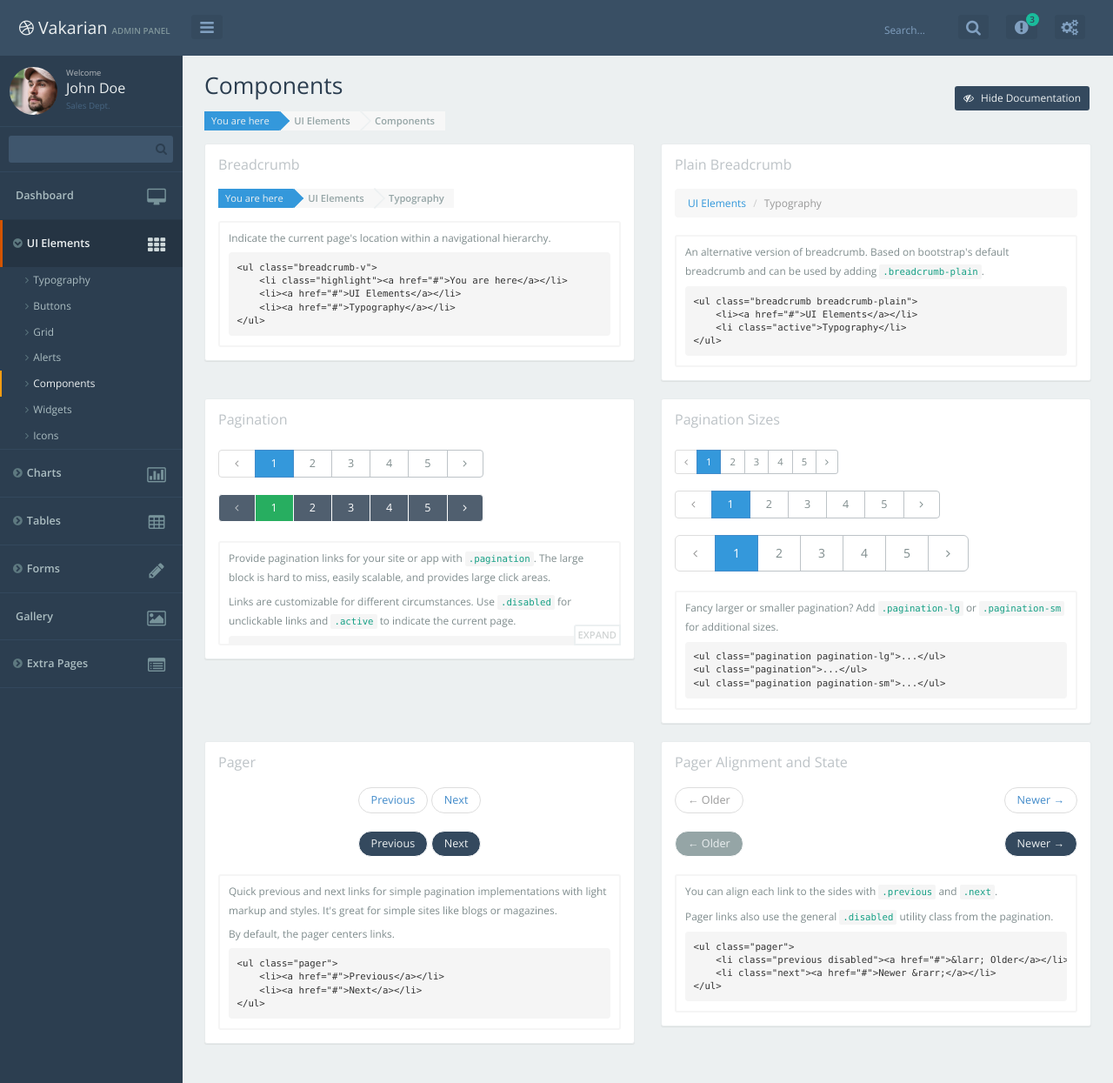
After one commit to vivekagr/vakarian, a Flask app: page /components.html in a window 1280 px wide. The commit adds this page. Shown: the whole page at 87% size. Run offline with Flask 2, Linux system fonts and the light colour scheme; some libraries are stand-ins or nearby versions.

Commit message:
Add components page with pagination and pager.

```diff
--- a/nav.py
+++ b/nav.py
@@ -6,7 +6,7 @@ nav_menu = [
         { 'title': 'Buttons', 'template': 'buttons.html' },
         { 'title': 'Grid', 'template': 'grid.html' },
         { 'title': 'Alerts', 'template': 'alerts.html' },
-        { 'title': 'Components', 'template': '#' },
+        { 'title': 'Components', 'template': 'components.html' },
         { 'title': 'Widgets', 'template': '#' },
         { 'title': 'Icons', 'template': 'icons.html' },
     ] },
--- a/static/css/compiled/base.css
+++ b/static/css/compiled/base.css
@@ -742,24 +742,24 @@ pre {
   border-left-width: 6px;
   border-radius: 0; }
 
-.breadcrumb-alt {
+.breadcrumb-v {
   background: transparent;
   list-style: none;
   padding-left: 0;
   margin: 5px 0 15px;
   font-size: 0.8em; }
-  .breadcrumb-alt li {
+  .breadcrumb-v li {
     display: inline-block;
     margin-right: -3px; }
-    .breadcrumb-alt li:first-child a {
+    .breadcrumb-v li:first-child a {
       padding-left: 8px; }
-    .breadcrumb-alt li:last-child a:after {
+    .breadcrumb-v li:last-child a:after {
       content: none; }
-    .breadcrumb-alt li.highlight a {
+    .breadcrumb-v li.highlight a {
       background-color: #3498db;
       color: #ecf0f1;
       font-weight: 400; }
-      .breadcrumb-alt li.highlight a:after {
+      .breadcrumb-v li.highlight a:after {
         background-color: #3498db;
         border-color: #3498db;
         -webkit-transform: scale(0.707) rotate(45deg);
@@ -767,17 +767,17 @@ pre {
         -ms-transform: scale(0.707) rotate(45deg);
         -o-transform: scale(0.707) rotate(45deg);
         transform: scale(0.707) rotate(45deg); }
-  .breadcrumb-alt a {
+  .breadcrumb-v a {
     display: inline-block;
     line-height: 22px;
     background-color: #F7F7F7;
     color: #95a5a6;
     font-weight: 600;
     padding: 0 11.5px 0 17px; }
-    .breadcrumb-alt a:hover {
+    .breadcrumb-v a:hover {
       text-decoration: none;
       color: #34495e; }
-    .breadcrumb-alt a:after {
+    .breadcrumb-v a:after {
       content: '';
       position: absolute;
       background-color: #F7F7F7;
@@ -791,3 +791,66 @@ pre {
       -ms-transform: scale(0.767) rotate(45deg);
       -o-transform: scale(0.767) rotate(45deg);
       transform: scale(0.767) rotate(45deg); }
+
+.breadcrumb-plain {
+  font-size: 0.86em;
+  background-color: #F7F7F7; }
+  .breadcrumb-plain > li > a {
+    color: #3498db; }
+
+.pagination > li > a {
+  border-color: #bdc3c7;
+  color: #7f8c8d;
+  padding-left: 18px;
+  padding-right: 18px;
+  font-size: 0.9em; }
+  .pagination > li > a:hover {
+    color: #2c3e50;
+    background-color: #ecf0f1;
+    border-color: #bdc3c7; }
+.pagination.pagination-sm > li > a {
+  padding-left: 10px;
+  padding-right: 10px;
+  font-size: 0.8em; }
+.pagination.pagination-lg > li > a {
+  padding-left: 20px;
+  padding-right: 20px;
+  font-size: 1em; }
+.pagination > li.active > a {
+  background-color: #3498db; }
+  .pagination > li.active > a:hover {
+    border-color: none; }
+.pagination.pagination-inverse > li > a {
+  background-color: #505F6F;
+  color: #fff;
+  border-color: #fff; }
+  .pagination.pagination-inverse > li > a:hover {
+    background-color: #2c3e50; }
+.pagination.pagination-inverse > li.active > a {
+  background-color: #27ae60; }
+  .pagination.pagination-inverse > li.active > a:hover {
+    border-color: #fff; }
+.pagination.pagination-inverse > li.disabled > a {
+  color: #bdc3c7; }
+  .pagination.pagination-inverse > li.disabled > a:hover {
+    background-color: #505F6F; }
+.widget .pagination {
+  margin: 7px 0; }
+
+.pager > li > a {
+  font-size: 0.9em;
+  -webkit-transition: all 0.15s ease;
+  -moz-transition: all 0.15s ease;
+  -ms-transition: all 0.15s ease;
+  -o-transition: all 0.15s ease;
+  transition: all 0.15s ease; }
+.pager.pager-inverse > li > a {
+  border-color: #fff;
+  background-color: #34495e;
+  color: #ecf0f1; }
+  .pager.pager-inverse > li > a:hover {
+    background-color: #2980b9; }
+.pager.pager-inverse > li.disabled > a {
+  background-color: #95a5a6; }
+  .pager.pager-inverse > li.disabled > a:hover {
+    color: #ecf0f1; }
--- a/static/css/scss/base.scss
+++ b/static/css/scss/base.scss
@@ -988,7 +988,8 @@ pre {
 }
 
 
-.breadcrumb-alt {
+// Creating a new class instead of squandering bootstrap's breadcrumbs
+.breadcrumb-v {
   background: transparent;
   list-style: none;
   padding-left: 0;
@@ -1044,3 +1045,98 @@ pre {
     }
   }
 }
+
+.breadcrumb-plain {
+  font-size: 0.86em;
+  background-color: #F7F7F7;
+
+  > li > a {
+    color: #3498db;
+  }
+}
+
+.pagination {
+  > li > a {
+    border-color: #bdc3c7;
+    color: #7f8c8d;
+    padding-left: 18px;
+    padding-right: 18px;
+    font-size: 0.9em;
+
+    &:hover {
+      color: #2c3e50;
+      background-color: #ecf0f1;
+      border-color: #bdc3c7;
+    }
+  }
+
+  &.pagination-sm > li > a {
+    padding-left: 10px;
+    padding-right: 10px;
+    font-size: 0.8em;
+  }
+
+  &.pagination-lg > li > a {
+    padding-left: 20px;
+    padding-right: 20px;
+    font-size: 1em;
+  }
+
+  > li.active > a {
+    background-color: #3498db;
+    &:hover { border-color: none; }
+  }
+
+  &.pagination-inverse {
+    > li > a {
+      background-color: #505F6F;
+      color: #fff;
+      border-color: #fff;
+
+      &:hover {
+        background-color: #2c3e50;
+      }
+    }
+
+    > li.active > a {
+      background-color: #27ae60;
+      &:hover { border-color: #fff; }
+    }
+
+    > li.disabled > a {
+      color: #bdc3c7;
+
+      &:hover {
+        background-color: #505F6F;
+      }
+    }
+  }
+
+  .widget & {
+    margin: 7px 0;
+  }
+}
+
+.pager {
+  > li > a {
+    font-size: 0.9em;
+    @include transition(all 0.15s ease);
+  }
+
+  &.pager-inverse {
+    > li > a {
+      border-color: #fff;
+      background-color: #34495e;
+      color: #ecf0f1;
+
+      &:hover {
+        background-color: #2980b9;
+      }
+    }
+
+    > li.disabled > a {
+      background-color: #95a5a6;
+      &:hover { color: #ecf0f1; }
+    }
+  }
+}
--- a/templates/_base.html
+++ b/templates/_base.html
@@ -162,7 +162,7 @@
                 <div class="{% if title_area_set %}col-sm-8{% else %}col-sm-12{% endif %}">
                     <h3 class="page-title">{{ page_title }}</h3>
                     {% if active_parent_title %}
-                    <ul class="breadcrumb-alt clearfix">
+                    <ul class="breadcrumb-v">
                         <li class="highlight"><a href="#">You are here</a></li>
                         <li><a href="#">{{ active_parent_title[0] }}</a></li>
                         <li><a href="#">{{ active_page_title[0] }}</a></li>
--- a/templates/buttons.html
+++ b/templates/buttons.html
@@ -1,6 +1,6 @@
 {% extends '_base.html' %}
 
-{% set page_title = "Grid" %}
+{% set page_title = "Buttons" %}
 
 {% set title_area_set = True %}
 {% block title_area %}
--- /dev/null
+++ b/templates/components.html
@@ -0,0 +1,171 @@
+{% extends '_base.html' %}
+
+{% set page_title = "Components" %}
+
+{% set title_area_set = True %}
+{% block title_area %}
+    <button class="btn btn-v btn-sm btn-inverse pull-right page-title-btn" id="docToggle"><i class="fa fa-eye-slash"></i> Hide Documentation</button>
+{% endblock %}
+
+{% block main %}
+    <div class="row">
+        <div class="col-md-6">
+            <div class="widget">
+                <h4 class="widget-title">Breadcrumb</h4>
+
+                <div class="widget-content">
+                    <ul class="breadcrumb-v">
+                        <li class="highlight"><a href="#">You are here</a></li>
+                        <li><a href="#">UI Elements</a></li>
+                        <li><a href="#">Typography</a></li>
+                    </ul>
+
+                    <div class="widget-info">
+                        <p>Indicate the current page's location within a navigational hierarchy.</p>
+                        <pre>&lt;ul class=&quot;breadcrumb-v&quot;&gt;<br/>    &lt;li class=&quot;highlight&quot;&gt;&lt;a href=&quot;#&quot;&gt;You are here&lt;/a&gt;&lt;/li&gt;<br/>    &lt;li&gt;&lt;a href=&quot;#&quot;&gt;UI Elements&lt;/a&gt;&lt;/li&gt;<br/>    &lt;li&gt;&lt;a href=&quot;#&quot;&gt;Typography&lt;/a&gt;&lt;/li&gt;<br/>&lt;/ul&gt;</pre>
+                    </div>
+                </div>
+            </div>
+        </div>
+        <div class="col-md-6">
+            <div class="widget">
+                <h4 class="widget-title">Plain Breadcrumb</h4>
+
+                <div class="widget-content">
+                    <ul class="breadcrumb breadcrumb-plain">
+                        <li><a href="#">UI Elements</a></li>
+                        <li class="active">Typography</li>
+                    </ul>
+
+                    <div class="widget-info">
+                        <p>An alternative version of breadcrumb. Based on bootstrap's default breadcrumb and can be used by adding <code>.breadcrumb-plain</code>.</p>
+                        <pre>&lt;ul class=&quot;breadcrumb breadcrumb-plain&quot;&gt;<br/>    &lt;li&gt;&lt;a href=&quot;#&quot;&gt;UI Elements&lt;/a&gt;&lt;/li&gt;<br/>    &lt;li class=&quot;active&quot;&gt;Typography&lt;/li&gt;<br/>&lt;/ul&gt;</pre>
+                    </div>
+                </div>
+            </div>
+        </div>
+        <div class="col-md-6">
+            <div class="widget">
+                <h4 class="widget-title">Pagination</h4>
+
+                <div class="widget-content">
+                    <ul class="pagination">
+                        <li class="disabled"><a href="#"><i class="fa fa-angle-left"></i></a></li>
+                        <li class="active"><a href="#">1</a></li>
+                        <li><a href="#">2</a></li>
+                        <li><a href="#">3</a></li>
+                        <li><a href="#">4</a></li>
+                        <li><a href="#">5</a></li>
+                        <li><a href="#"><i class="fa fa-angle-right"></i></a></li>
+                    </ul>
+
+                    <ul class="pagination pagination-inverse">
+                        <li class="disabled"><a href="#"><i class="fa fa-angle-left"></i></a></li>
+                        <li class="active"><a href="#">1</a></li>
+                        <li><a href="#">2</a></li>
+                        <li><a href="#">3</a></li>
+                        <li><a href="#">4</a></li>
+                        <li><a href="#">5</a></li>
+                        <li><a href="#"><i class="fa fa-angle-right"></i></a></li>
+                    </ul>
+
+                    <div class="widget-info-fixed-size">
+                        <div class="widget-info">
+                            <p>Provide pagination links for your site or app with <code>.pagination</code>. The large block is hard to miss, easily scalable, and provides large click areas.</p>
+                            <p>Links are customizable for different circumstances. Use <code>.disabled</code> for unclickable links and <code>.active</code> to indicate the current page.</p>
+                            <pre>&lt;ul class=&quot;pagination&quot;&gt;<br/>    &lt;li class=&quot;disabled&quot;&gt;&lt;a href=&quot;#&quot;&gt;&lt;i class=&quot;fa fa-angle-left&quot;&gt;&lt;/i&gt;&lt;/a&gt;&lt;/li&gt;<br/>    &lt;li class=&quot;active&quot;&gt;&lt;a href=&quot;#&quot;&gt;1&lt;/a&gt;&lt;/li&gt;<br/>    &lt;li&gt;&lt;a href=&quot;#&quot;&gt;2&lt;/a&gt;&lt;/li&gt;<br/>    &lt;li&gt;&lt;a href=&quot;#&quot;&gt;3&lt;/a&gt;&lt;/li&gt;<br/>    &lt;li&gt;&lt;a href=&quot;#&quot;&gt;4&lt;/a&gt;&lt;/li&gt;<br/>    &lt;li&gt;&lt;a href=&quot;#&quot;&gt;5&lt;/a&gt;&lt;/li&gt;<br/>    &lt;li&gt;&lt;a href=&quot;#&quot;&gt;&lt;i class=&quot;fa fa-angle-right&quot;&gt;&lt;/i&gt;&lt;/a&gt;&lt;/li&gt;<br/>&lt;/ul&gt;</pre>
+                            <p>Add <code>.pagination-inverse</code> for the darker version.</p>
+                            <pre>&lt;ul class=&quot;pagination pagination-inverse&quot;&gt;...&lt;/ul&gt;</pre>
+                        </div>
+                        <div class="expand">Expand</div>
+                    </div>
+                </div>
+            </div>
+        </div>
+        <div class="col-md-6">
+            <div class="widget">
+                <h4 class="widget-title">Pagination Sizes</h4>
+                <div class="widget-content">
+                    <ul class="pagination pagination-sm">
+                        <li class="disabled"><a href="#"><i class="fa fa-angle-left"></i></a></li>
+                        <li class="active"><a href="#">1</a></li>
+                        <li><a href="#">2</a></li>
+                        <li><a href="#">3</a></li>
+                        <li><a href="#">4</a></li>
+                        <li><a href="#">5</a></li>
+                        <li><a href="#"><i class="fa fa-angle-right"></i></a></li>
+                    </ul>
+                    <br>
+
+                    <ul class="pagination">
+                        <li class="disabled"><a href="#"><i class="fa fa-angle-left"></i></a></li>
+                        <li class="active"><a href="#">1</a></li>
+                        <li><a href="#">2</a></li>
+                        <li><a href="#">3</a></li>
+                        <li><a href="#">4</a></li>
+                        <li><a href="#">5</a></li>
+                        <li><a href="#"><i class="fa fa-angle-right"></i></a></li>
+                    </ul>
+                    <br>
+
+                    <ul class="pagination pagination-lg">
+                        <li class="disabled"><a href="#"><i class="fa fa-angle-left"></i></a></li>
+                        <li class="active"><a href="#">1</a></li>
+                        <li><a href="#">2</a></li>
+                        <li><a href="#">3</a></li>
+                        <li><a href="#">4</a></li>
+                        <li><a href="#">5</a></li>
+                        <li><a href="#"><i class="fa fa-angle-right"></i></a></li>
+                    </ul>
+
+                    <div class="widget-info">
+                        <p>Fancy larger or smaller pagination? Add <code>.pagination-lg</code> or <code>.pagination-sm</code> for additional sizes.</p>
+                        <pre>&lt;ul class=&quot;pagination pagination-lg&quot;&gt;...&lt;/ul&gt;<br/>&lt;ul class=&quot;pagination&quot;&gt;...&lt;/ul&gt;<br/>&lt;ul class=&quot;pagination pagination-sm&quot;&gt;...&lt;/ul&gt;</pre>
+                    </div>
+                </div>
+            </div>
+        </div>
+        <div class="col-md-6">
+            <div class="widget">
+                <h4 class="widget-title">Pager</h4>
+                <div class="widget-content">
+                    <ul class="pager">
+                        <li><a href="#">Previous</a></li>
+                        <li><a href="#">Next</a></li>
+                    </ul>
+                    <ul class="pager pager-inverse">
+                        <li><a href="#">Previous</a></li>
+                        <li><a href="#">Next</a></li>
+                    </ul>
+
+                    <div class="widget-info">
+                        <p>Quick previous and next links for simple pagination implementations with light markup and styles. It's great for simple sites like blogs or magazines.</p>
+                        <p>By default, the pager centers links.</p>
+                        <pre>&lt;ul class=&quot;pager&quot;&gt;<br/>    &lt;li&gt;&lt;a href=&quot;#&quot;&gt;Previous&lt;/a&gt;&lt;/li&gt;<br/>    &lt;li&gt;&lt;a href=&quot;#&quot;&gt;Next&lt;/a&gt;&lt;/li&gt;<br/>&lt;/ul&gt;</pre>
+                    </div>
+                </div>
+            </div>
+        </div>
+        <div class="col-md-6">
+            <div class="widget">
+                <h4 class="widget-title">Pager Alignment and State</h4>
+                <div class="widget-content">
+                    <ul class="pager">
+                        <li class="previous disabled"><a href="#">&larr; Older</a></li>
+                        <li class="next"><a href="#">Newer &rarr;</a></li>
+                    </ul>
+                    <ul class="pager pager-inverse">
+                        <li class="previous disabled"><a href="#">&larr; Older</a></li>
+                        <li class="next"><a href="#">Newer &rarr;</a></li>
+                    </ul>
+
+                    <div class="widget-info">
+                        <p>You can align each link to the sides with <code>.previous</code> and <code>.next</code>.</p>
+                        <p>Pager links also use the general <code>.disabled</code> utility class from the pagination.</p>
+                        <pre>&lt;ul class=&quot;pager&quot;&gt;<br/>    &lt;li class=&quot;previous disabled&quot;&gt;&lt;a href=&quot;#&quot;&gt;&amp;larr; Older&lt;/a&gt;&lt;/li&gt;<br/>    &lt;li class=&quot;next&quot;&gt;&lt;a href=&quot;#&quot;&gt;Newer &amp;rarr;&lt;/a&gt;&lt;/li&gt;<br/>&lt;/ul&gt;</pre>
+                    </div>
+                </div>
+            </div>
+        </div>
+    </div>
+{% endblock %}
```
